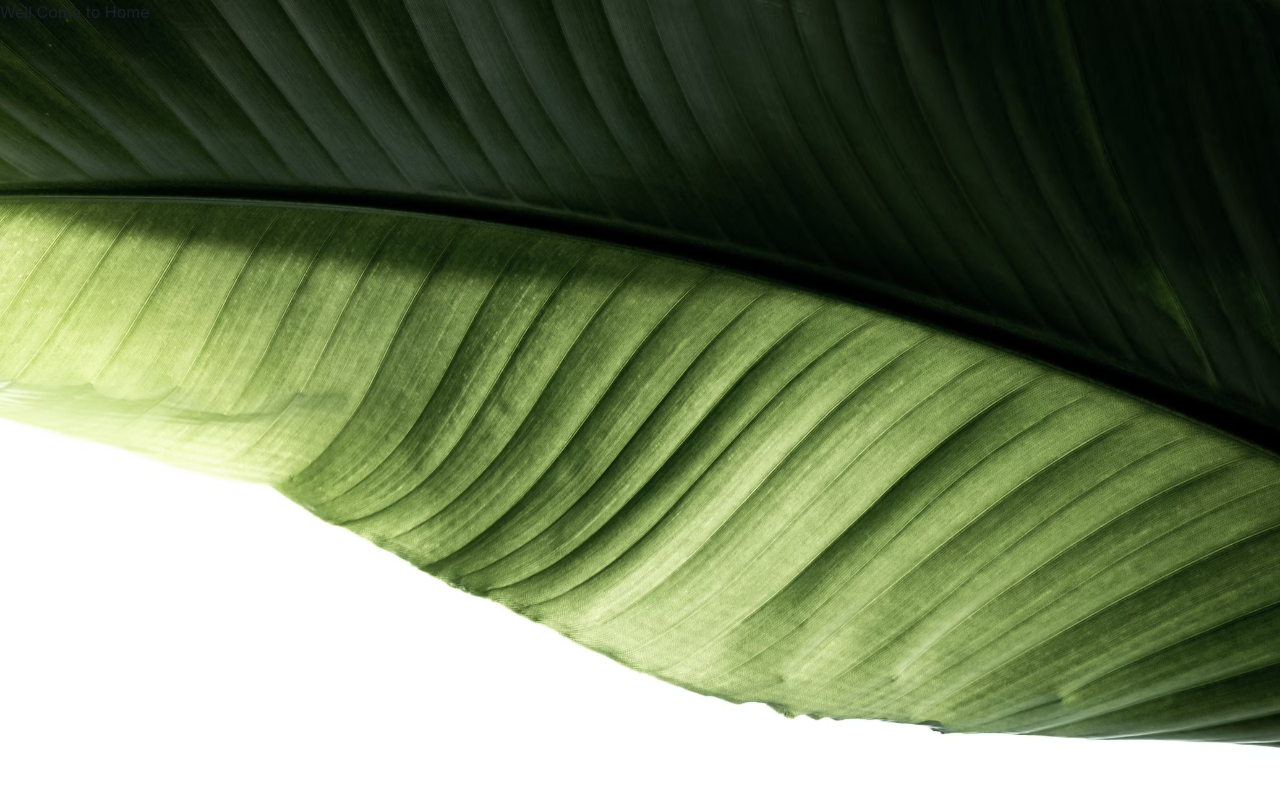
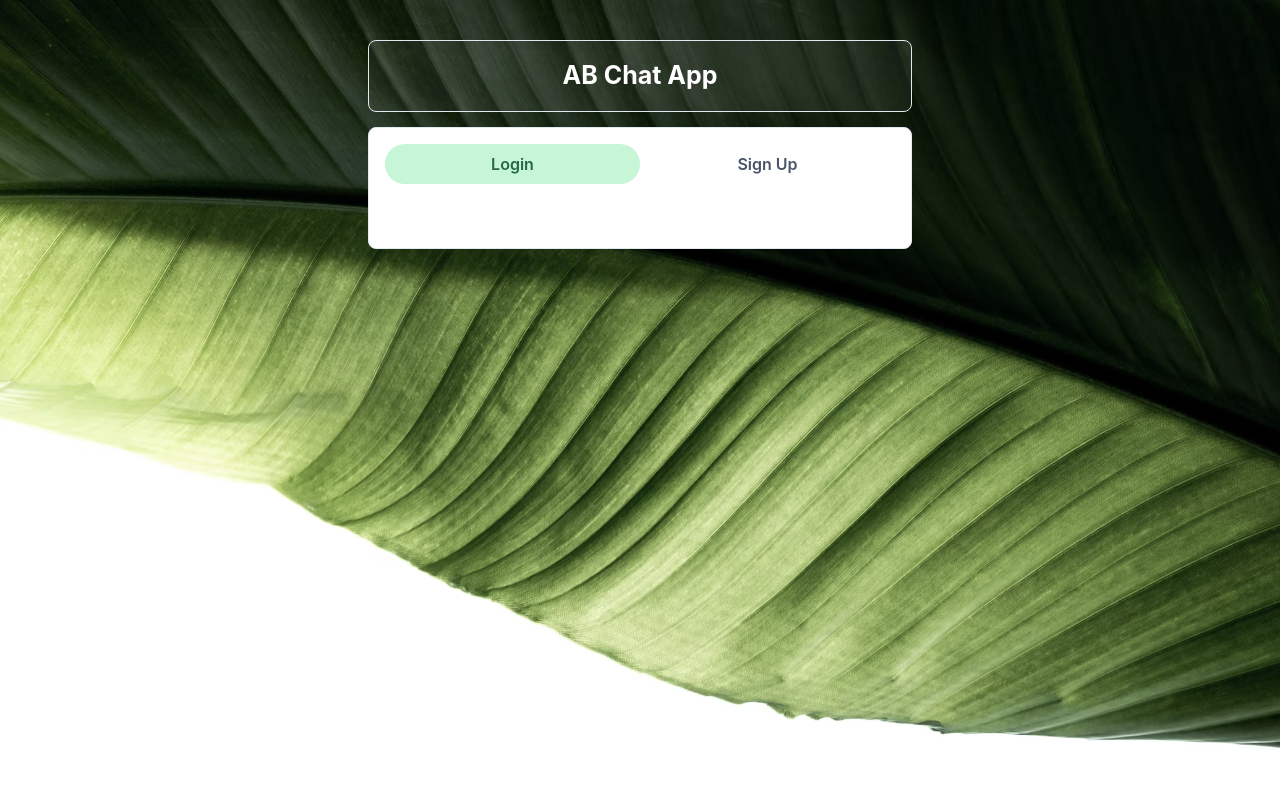
Before and after one commit to abenet-asnake/Chat-App, a React (Create React App) app in the folder client/: page / in a window 1280 px wide. Shown: the top 786 px of the page. Built offline with nearby package versions, Linux system fonts and the light colour scheme.

Commit message:
Making Tabs by chakra-ui/react

```diff
--- a/client/src/pages/Home.js
+++ b/client/src/pages/Home.js
@@ -1,10 +1,44 @@
 import React from 'react'
-
+import { Container, Box, Text,Tabs,TabList,Tab,TabPanels,TabPanel } from '@chakra-ui/react';
 const Home = () => {
   return (
-    <div>
-      Well Come to Home
-    </div>
+    <Container maxW='xl' centerContent>
+ <Box
+        display='flex'
+        justifyContent='center'
+        padding='4'
+        bg={'whiteAlpha.100'}
+        w="100%"
+        m="40px 0 15px 0"
+        borderRadius="lg"
+        borderWidth="1px"
+ >
+<Text fontSize="25px" color="white" fontWeight="bold">AB Chat App</Text>
+ </Box>
+ <Box
+         bg="white"
+         w="100%"
+         p={4}
+         borderRadius="lg"
+         borderWidth="1px">
+
+  <Tabs variant='soft-rounded' colorScheme='green'>
+  <TabList marginBottom='1em'>
+    <Tab width='50%'>Login</Tab>
+    <Tab width='50%'>Sign Up</Tab>
+  </TabList>
+  <TabPanels>
+    <TabPanel>
+    {/*<Login/>*/}
+    </TabPanel>
+    <TabPanel>
+     {/*<SignUp/>*/}
+    </TabPanel>
+  </TabPanels>
+</Tabs>
+
+ </Box>
+    </Container>
   )
 }
 
```
